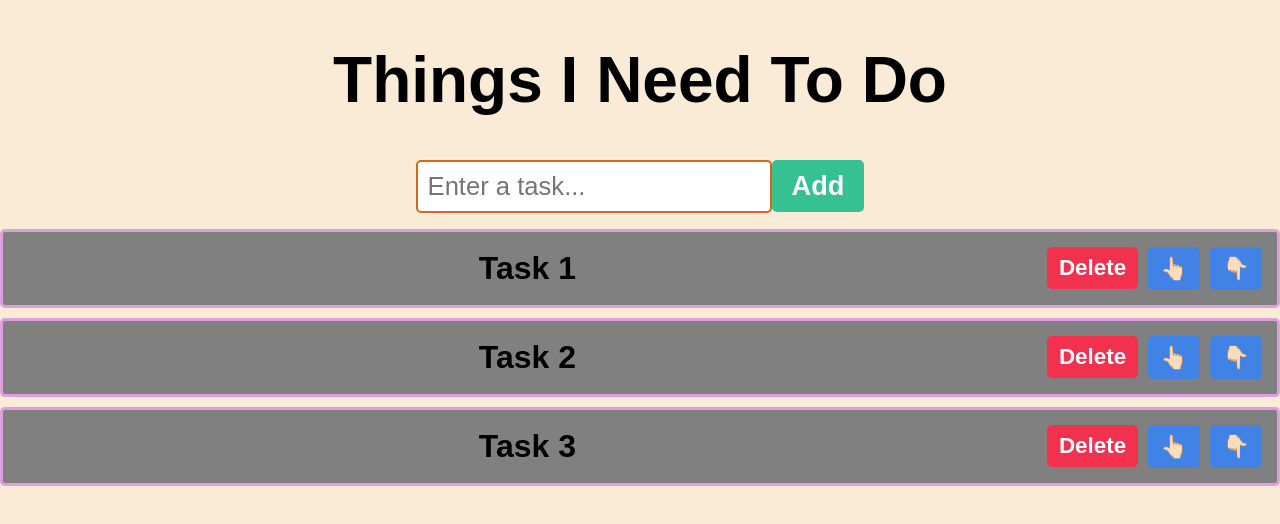
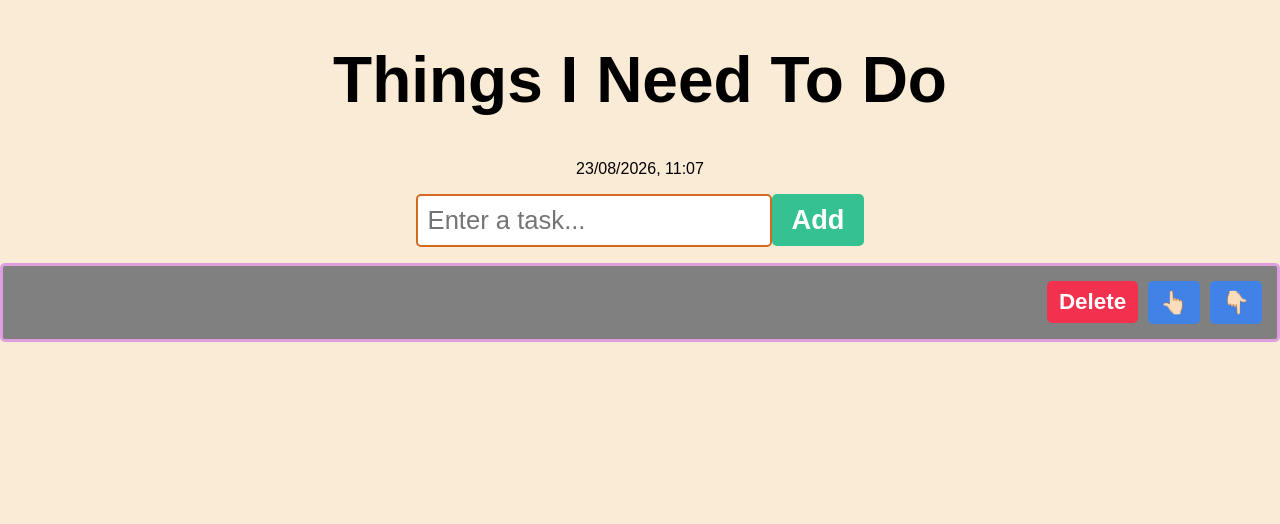
Before and after one commit to rachelofyork/to-do-list, a React (Create React App) app: page / in a window 1280 px wide. Shown: the top 524 px of the page. Built offline with nearby package versions, Linux system fonts and the light colour scheme.

Commit message:
Add date and time

```diff
--- /dev/null
+++ b/src/DateTime.js
@@ -0,0 +1,27 @@
+import React, { useState, useEffect } from 'react';
+
+function DateTime() {
+    const [currentTime, setCurrentTime] = useState(new Date());
+
+    useEffect(() => {
+        const timer = setInterval(() => {
+            setCurrentTime(new Date());
+        }, 60000);
+
+        return () => clearInterval(timer);
+    }, []);
+
+    return (
+        <p>
+            {currentTime.toLocaleString('en-GB', {
+                day: '2-digit',
+                month: '2-digit',
+                year: 'numeric',
+                hour: '2-digit',
+                minute: '2-digit'
+            })}
+        </p>
+    );
+}
+
+export default DateTime;
--- a/src/ToDoList.jsx
+++ b/src/ToDoList.jsx
@@ -1,8 +1,9 @@
 import React, {useState} from 'react';
+import DateTime from './DateTime';
 
 function ToDoList(){
 
-    const [tasks, setTasks] = useState(["Task 1", "Task 2", "Task 3"]);
+    const [tasks, setTasks] = useState([""]);
     const [newTask, setNewTask] = useState("");
 
     function handleInputChange(event) {
@@ -46,6 +47,7 @@ function ToDoList(){
  return(
     <div className="to-do-list">
         <h1>Things I Need To Do</h1>
+        <DateTime />
         <div>
             <input
                type="text"
```
